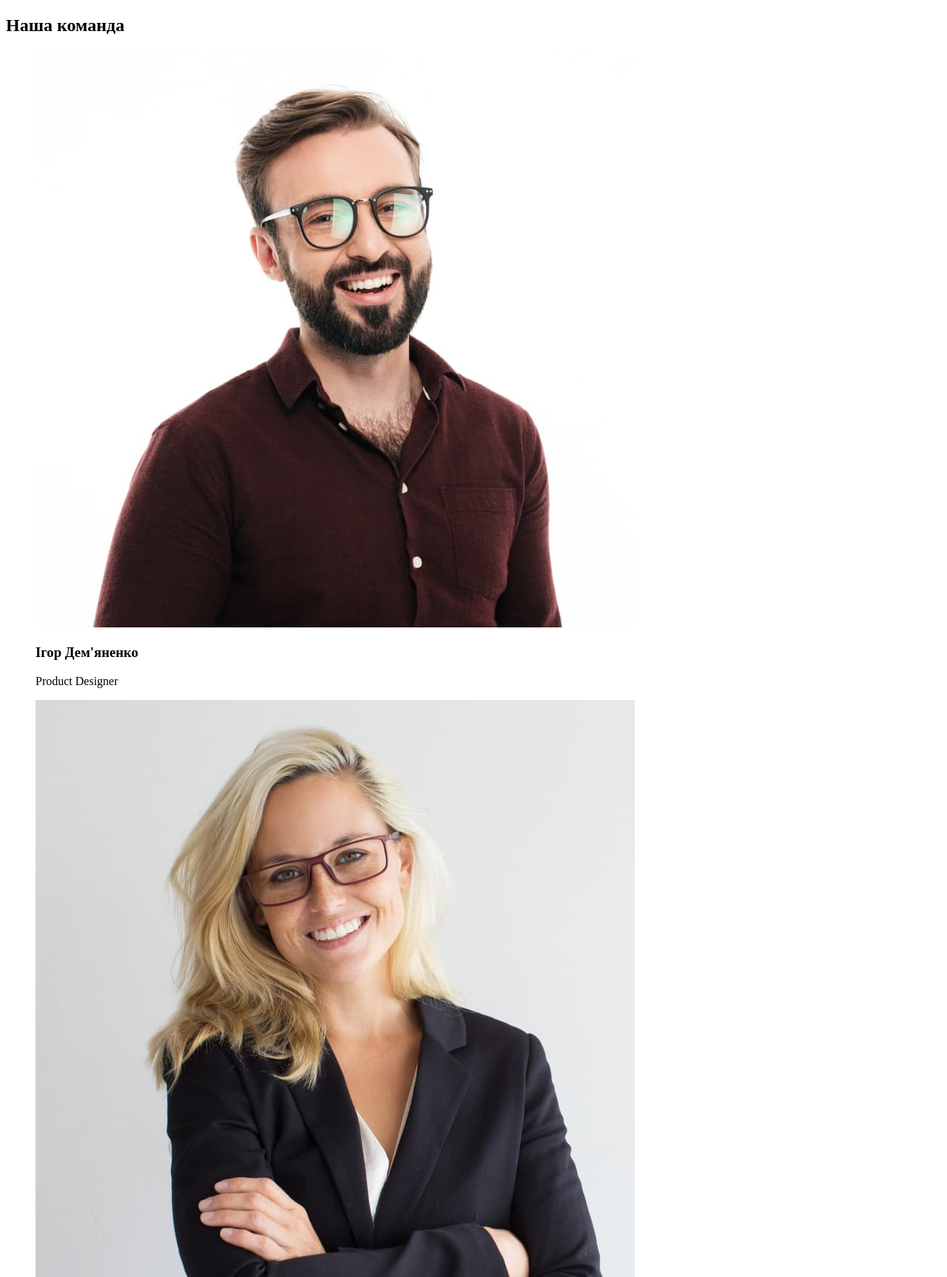
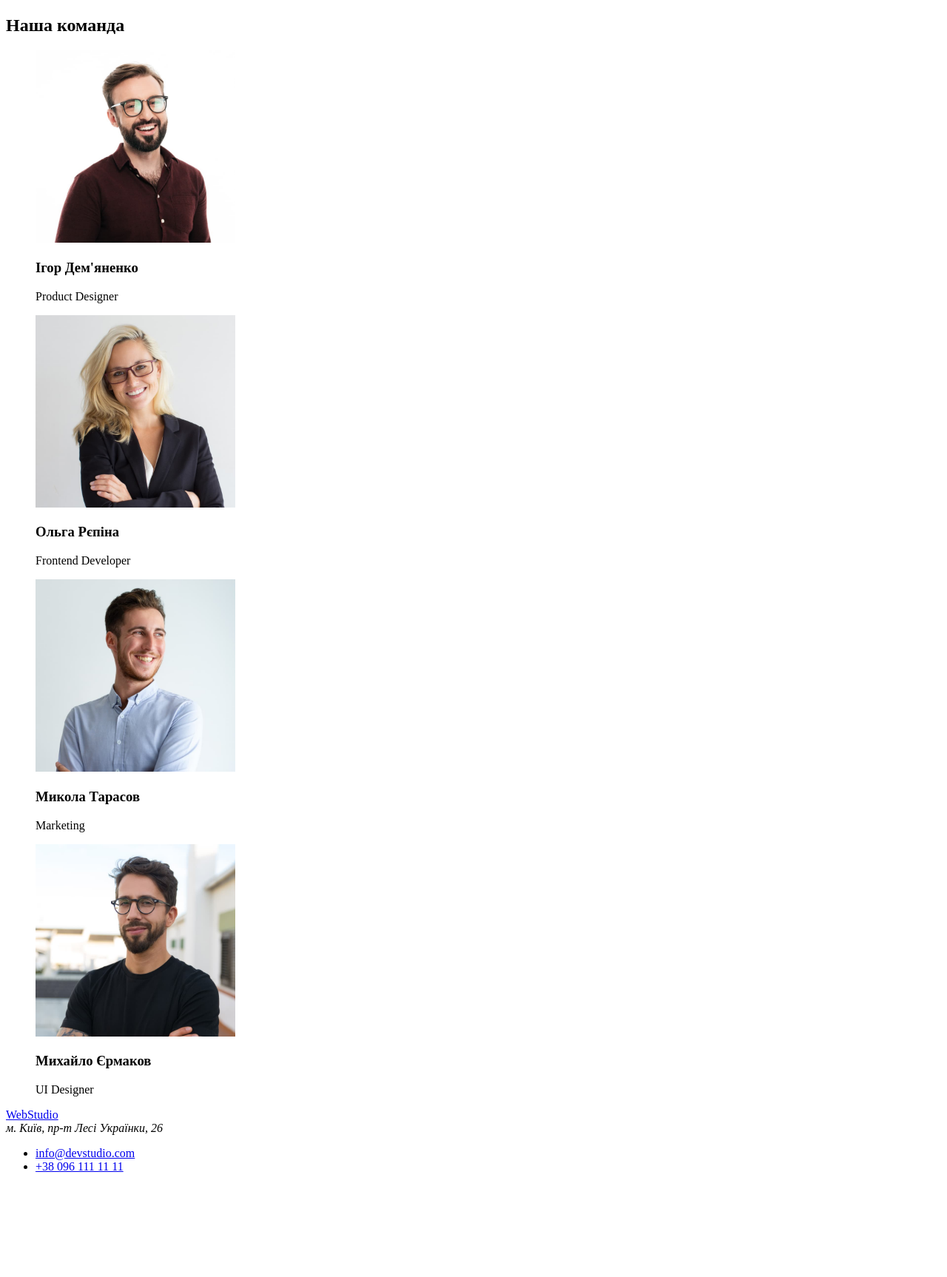
Before and after one commit to Sychevskyii/goit-homework-01, a plain HTML site: page index.html in a window 1280 px wide. Shown: the part 909-2635 px from the top of the page at 74% size. After the commit the page ends 2511 px from the top, so only its background shows below. Drawn offline with Linux system fonts and the light colour scheme.

Commit message:
add width to img

```diff
--- a/index.html
+++ b/index.html
@@ -60,35 +60,35 @@
             alt="Hands on the keyboard"
             width="370"
           />
-          <img src="images/whatwedo2.jpg" alt="Phone in a hand" />
-          <img src="images/whatwedo3.jpg" alt="Tablet in a hand" />
+          <img src="images/whatwedo2.jpg" alt="Phone in a hand" width="370" />
+          <img src="images/whatwedo3.jpg" alt="Tablet in a hand" width="370" />
         </div>
       </section>
       <section>
         <h2>Наша команда</h2>
         <figure>
-          <img src="images/team1.jpg" alt="Man" />
+          <img src="images/team1.jpg" alt="Man" width="270" />
           <figcaption>
             <h3>Ігор Дем'яненко</h3>
             <p>Product Designer</p>
           </figcaption>
         </figure>
         <figure>
-          <img src="images/team2.jpg" alt="Man" />
+          <img src="images/team2.jpg" alt="Man" width="270" />
           <figcaption>
             <h3>Ольга Рєпіна</h3>
             <p>Frontend Developer</p>
           </figcaption>
         </figure>
         <figure>
-          <img src="images/team3.jpg" alt="Man" />
+          <img src="images/team3.jpg" alt="Man" width="270" />
           <figcaption>
             <h3>Микола Тарасов</h3>
             <p>Marketing</p>
           </figcaption>
         </figure>
         <figure>
-          <img src="images/team4.jpg" alt="Man" />
+          <img src="images/team4.jpg" alt="Man" width="270" />
           <figcaption>
             <h3>Михайло Єрмаков</h3>
             <p>UI Designer</p>
```
